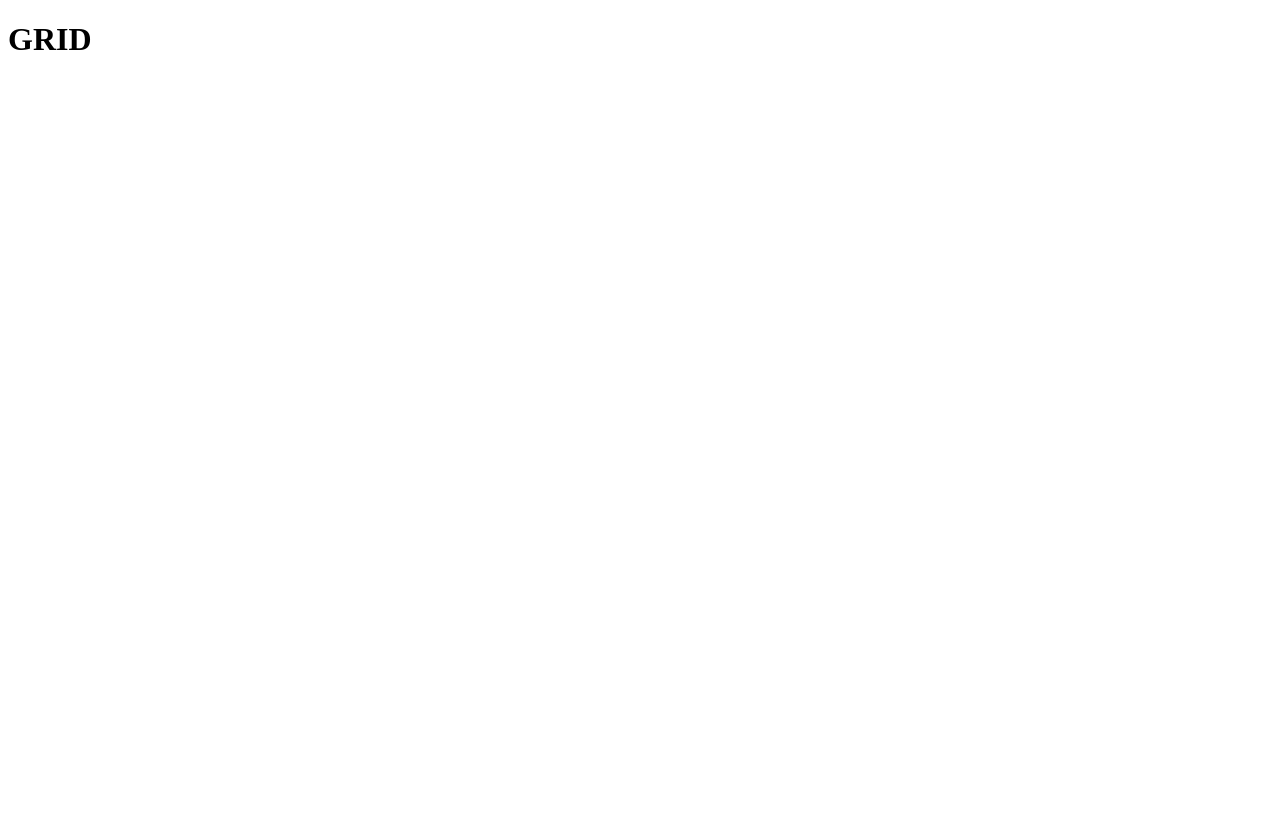
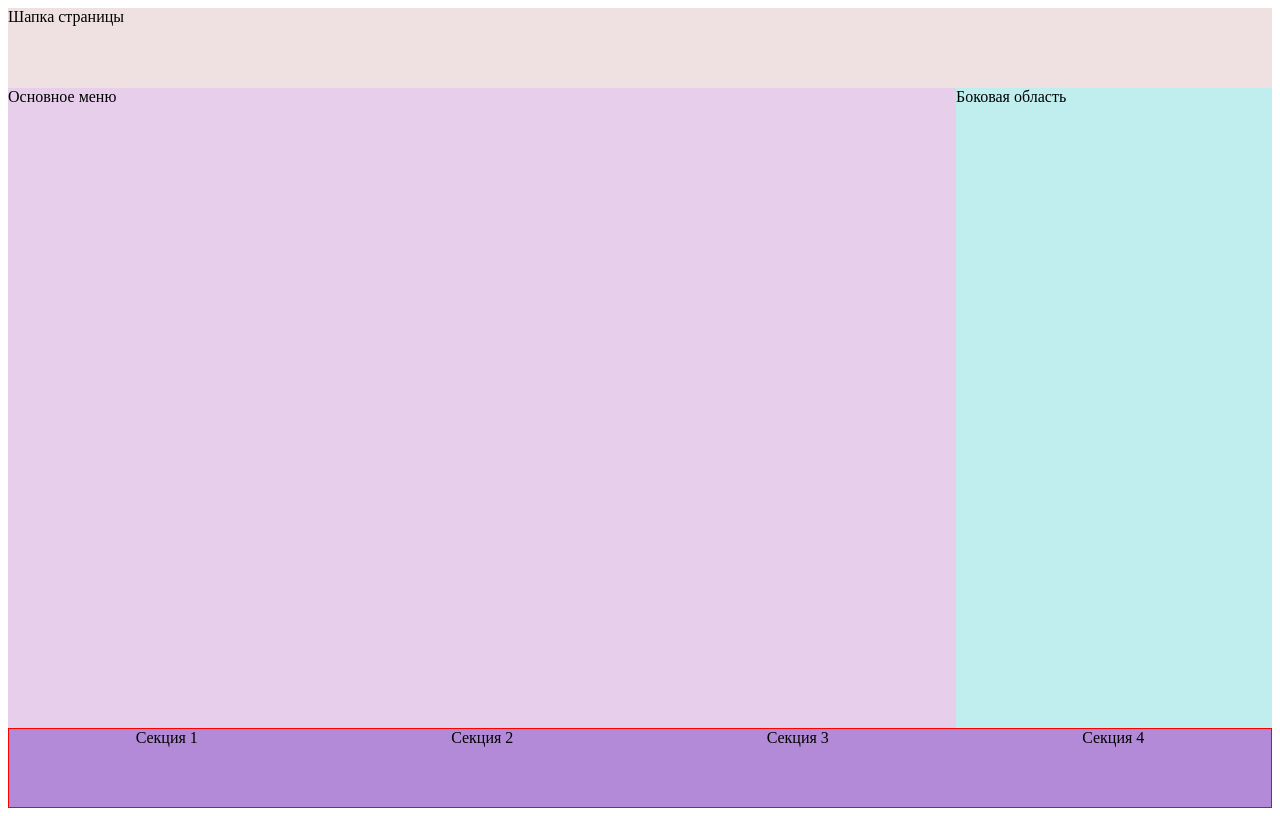
Before and after one commit to AnaKikabidze/Week6_First, a plain HTML site: page index.html in a window 1280 px wide. Drawn offline with Linux system fonts and the light colour scheme.

Commit message:
second commit

```diff
--- a/index.html
+++ b/index.html
@@ -6,10 +6,28 @@
     <meta http-equiv="X-UA-Compatible" content="IE=edge">
     <meta name="viewport" content="width=device-width, initial-scale=1.0">
     <title>Document</title>
+    <link rel="stylesheet" href="styles/style.css">
 </head>
 
 <body>
-    <h1>GRID</h1>
+    <div class="container">
+        <header>Шапка страницы</header>
+        <main>
+            Основное меню
+        </main>
+        <aside>
+            Боковая область
+        </aside>
+        <footer>
+            <div class="footer__grid">
+                <section>Секция 1</section>
+                <section>Секция 2</section>
+                <section>Секция 3</section>
+                <section>Секция 4</section>
+            </div>
+        </footer>
+    </div>
+
 </body>
 
 </html>
--- /dev/null
+++ b/styles/style.css
@@ -0,0 +1,27 @@
+.container {
+  display: grid;
+  grid-template-columns: 3fr 1fr;
+  grid-template-rows: 10% 1fr 10%;
+  height: 100vh;
+}
+header {
+  background-color: rgb(239, 225, 225);
+  grid-column: 1/4;
+}
+main {
+  background-color: rgb(231, 206, 234);
+}
+aside {
+  background-color: rgb(192, 238, 238);
+}
+footer {
+  border: 1px solid red;
+  background-color: rgb(178, 138, 216);
+  grid-column: 1/4;
+}
+.footer__grid {
+  display: grid;
+  grid-template-columns: 1fr 1fr 1fr 1fr;
+  grid-template-rows: 1fr 1fr 1fr;
+  justify-items: center;
+}
```
